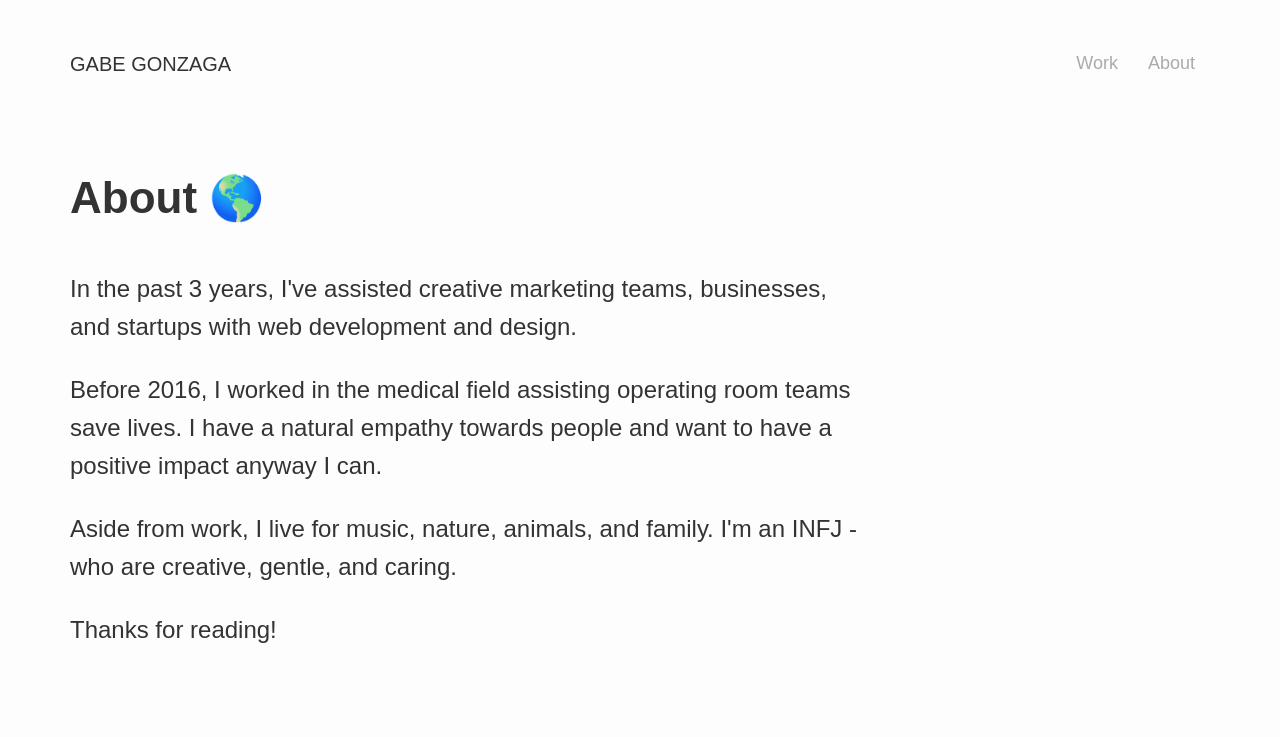
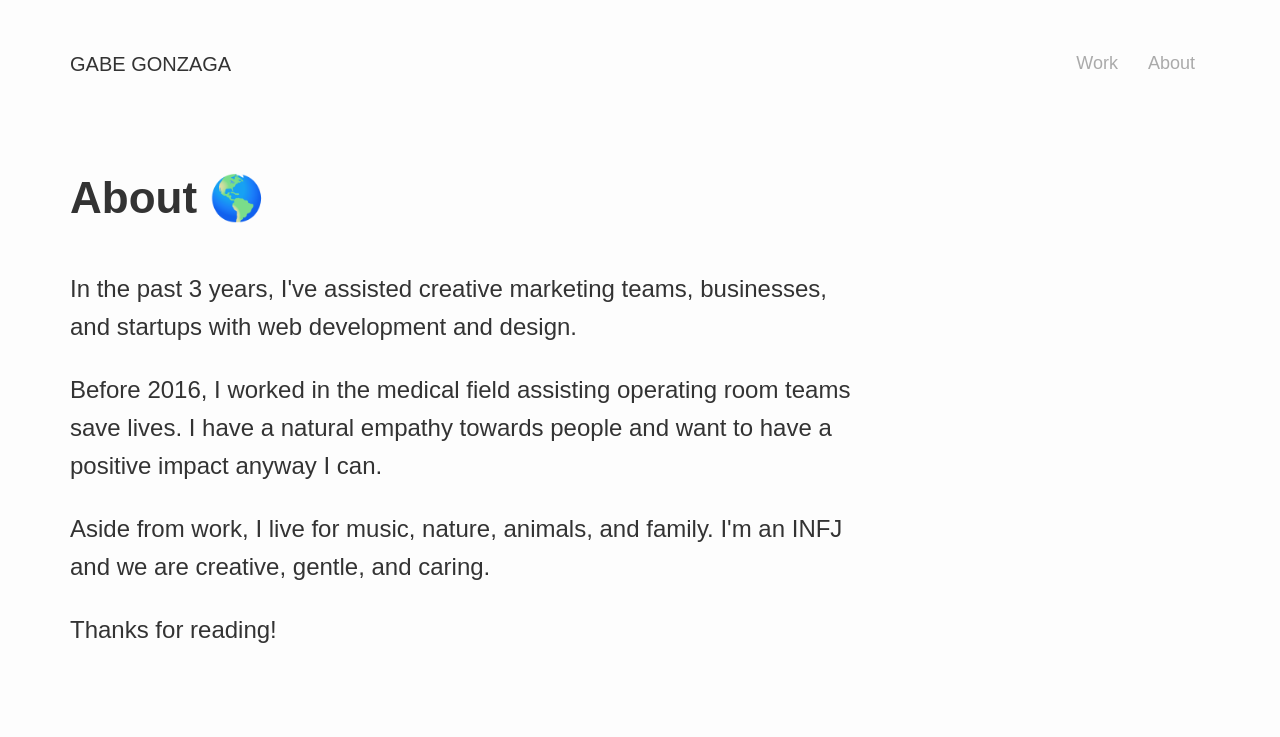
Before and after one commit to gabrielmgonzaga/portfolio-react, a React (Create React App) app: page /#/about in a window 1280 px wide. Shown: the top 737 px of the page. Built offline with nearby package versions, Linux system fonts and the light colour scheme.

Commit message:
update work links

```diff
--- a/src/components/About/About.js
+++ b/src/components/About/About.js
@@ -16,7 +16,7 @@ export default function Blog() {
 
                 <p>In the past 3 years, I've assisted creative marketing teams, businesses, and startups with web development and design.</p>
                 <p>Before 2016, I worked in the medical field assisting operating room teams save lives. I have a natural empathy towards people and want to have a positive impact anyway I can.</p>
-                <p>Aside from work, I live for music, nature, animals, and family. I'm an INFJ - who are creative, gentle, and caring.</p>
+                <p>Aside from work, I live for music, nature, animals, and family. I'm an INFJ and we are creative, gentle, and caring.</p>
                 <p>Thanks for reading!</p>
             </section>
 
--- a/src/components/Work/Work.js
+++ b/src/components/Work/Work.js
@@ -5,7 +5,7 @@ import { Helmet } from 'react-helmet';
 const card = [
     {
         id: 0,
-        link: 'https://gabegonzaga.io/writing/addon.html',
+        link: 'https://gabegonzaga.io/addon',
         title: 'AddOn Networks',
         role: 'Frontend Development',
         description: 'AddOn Networks provides quality computer network upgrades and connectivity hardware upgrades. Initially, I was hired for a one month contract which extended close to two years.',
@@ -13,7 +13,7 @@ const card = [
     },
     {
         id: 1,
-        link: 'https://gabegonzaga.io/writing/edco.html',
+        link: 'https://gabegonzaga.io/edco',
         title: 'Edco',
         role: 'Frontend Development',
         description: 'Edco is a fundraising platform for K-12 schools. The platform allows parents to raise funds, create team pages, invite friends, and promote their fundraising activities.',
```
